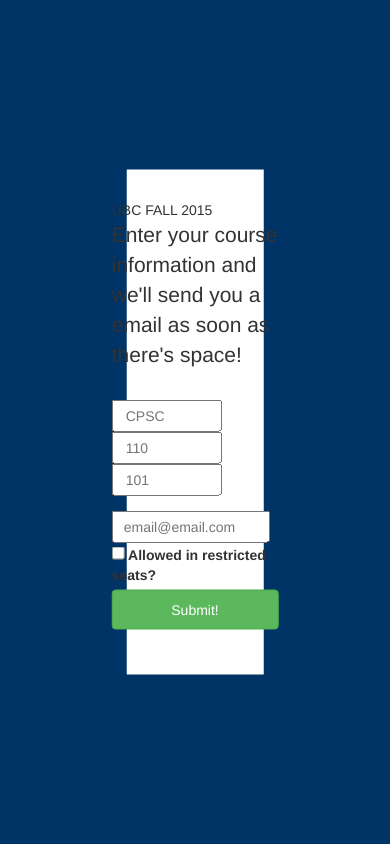
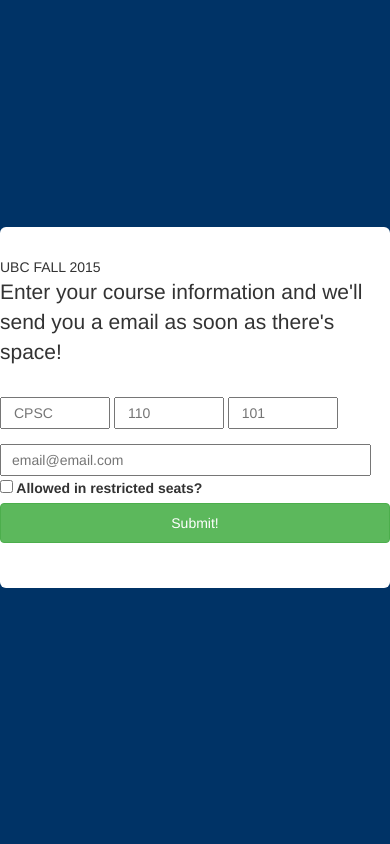
Before and after one commit to beelau/course-alerts, a Flask app: page / in a window 390 px wide. Run offline with Flask 2, Linux system fonts and the light colour scheme; some libraries are stand-ins or nearby versions.

Commit message:
improved responsive design

```diff
--- a/regcourse/app/static/home.css
+++ b/regcourse/app/static/home.css
@@ -1,4 +1,5 @@
-body {
+html, body {
+	height: 100%;
 	background-color: #003366 ;
 }
 
@@ -9,13 +10,6 @@ p{
 
 .jumbotron {
 	background-color:  	#FFFFFF;
-	position: absolute;
-	top: 50%;
-	left: 50%;
-	transform: translate(-50%, -50%);
-	width: 35%;
-	min-height: 425px;
-	margin-bottom:0;
 }
 
 .course-detail {
@@ -41,6 +35,14 @@ input:focus {
    outline:none;
   }
 
-.container {
-	margin-bottom:0;
+
+.container-fluid {
+	min-height: 100%;
+	min-height: 100vh;
+	width: 100%;
+	padding: 0;
+
+	display: flex;
+	align-items:center ;
+	justify-content: center;
 }
--- a/regcourse/app/templates/base.html
+++ b/regcourse/app/templates/base.html
@@ -9,9 +9,19 @@
 {% endblock %}
 
 {% block content %}
-<div class="jumbotron">
-	<div class="container">
-    	{% block page_content %}{% endblock %}
+
+<div class="container-fluid">
+
+	<div class="row">
+		<div class="col-xs-12 col-md-6 col-md-offset-3">
+			<div class="jumbotron">
+				<div class="container">
+   		 			{% block page_content %}{% endblock %}
+				</div>
+			</div>
+		</div>
 	</div>
+
 </div>
+
 {% endblock %}
--- a/regcourse/app/views.py
+++ b/regcourse/app/views.py
@@ -44,9 +44,7 @@ def home():
 
 @app.route('/complete')
 def complete():
-	known = request.args.get('known', type=bool)
-	app.logger.debug(known)
-	return render_template('complete.html', known=known)
+	return render_template('complete.html', known=request.args.get('known', type=bool))
 
 def checkCourse(course_name, course_id, course_sec):
 	sess = dryscrape.Session()
```
